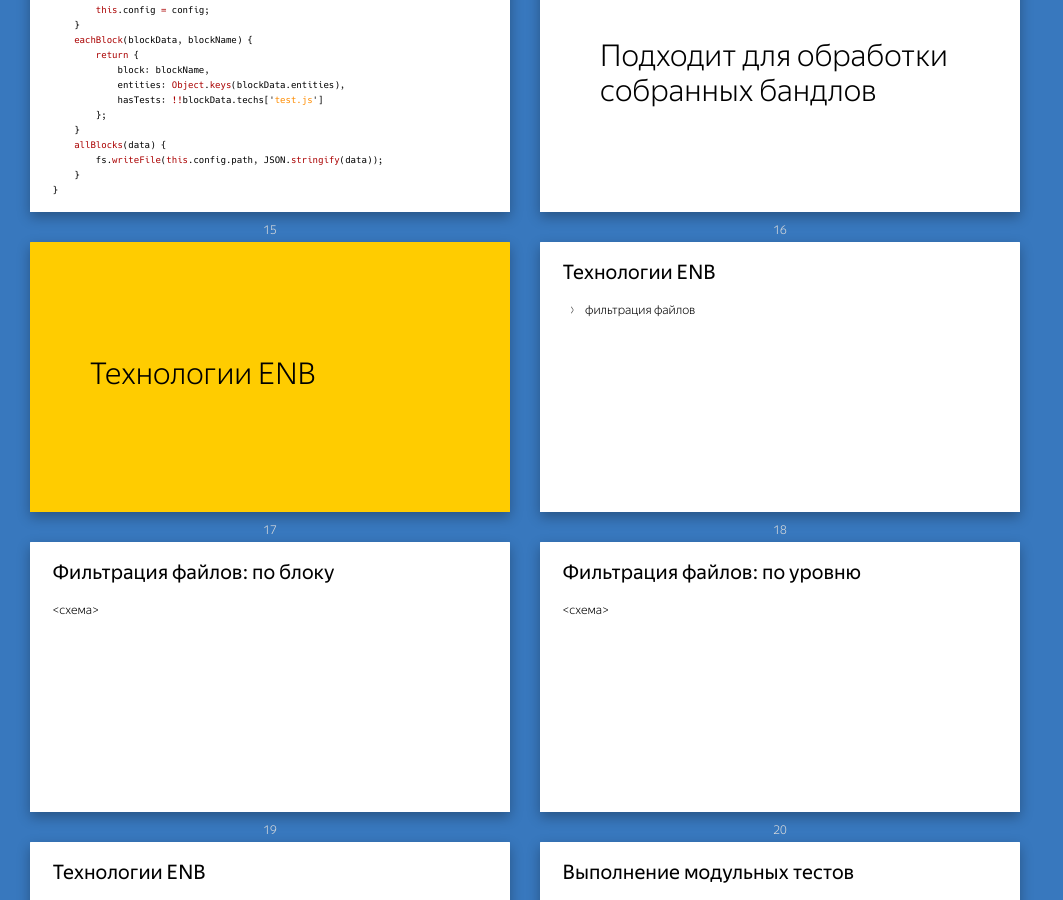
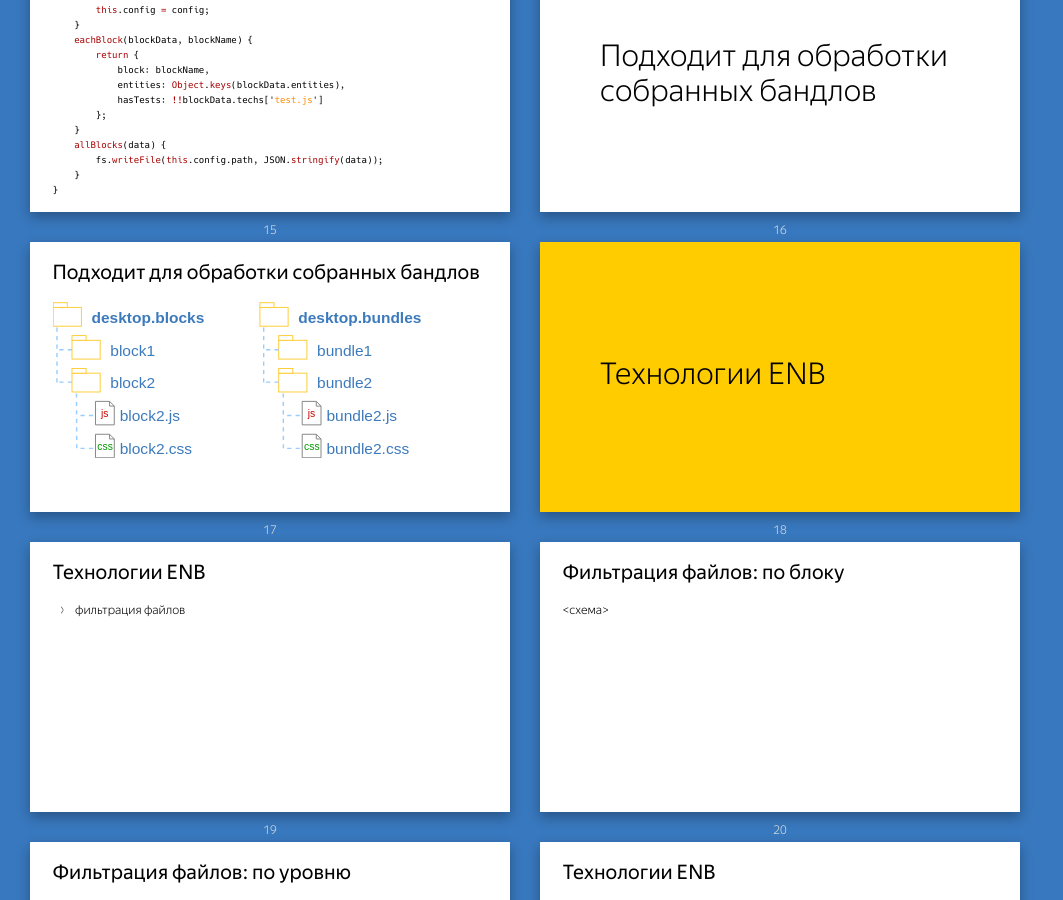
Before and after one commit to dima117/direct-infr, a Jekyll site: the page built from index.md, in a window 1280 px wide and 900 px high, scrolled down 2262 px. Shown: the whole window, without its empty margins (0-1063 px from the left). Built offline with Jekyll 4.4.1, drawn with Linux system fonts in a browser that asks for light colours; our own code applies the rules of GitHub Pages for plain Markdown files.

Commit message:
Update index.md

```diff
--- a/index.md
+++ b/index.md
@@ -123,6 +123,10 @@ class TestBundler {
 
 ## **Подходит для обработки собранных бандлов**
 
+## Подходит для обработки собранных бандлов
+
+![](pictures/files.svg){:.w85}
+
 ## Технологии ENB
 {:.section}
 
```
